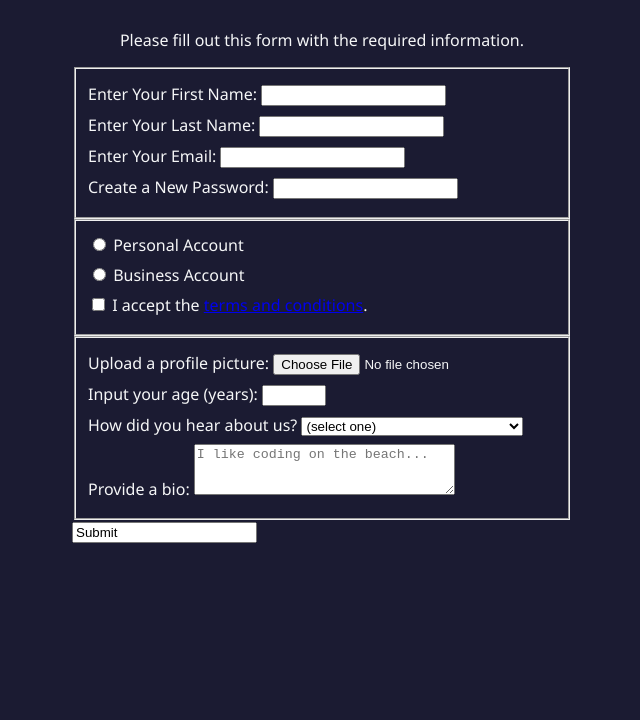
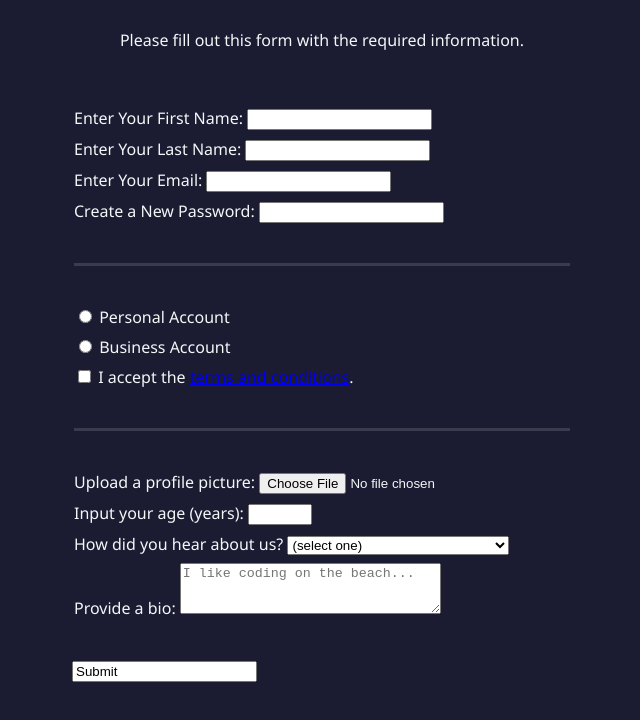
Before and after one commit to adex-badr18/simple-registration-form, a plain HTML site: page index.html in a window 1280 px wide. Shown: the part 78-798 px from the top of the page, without its empty margins (318-958 px from the left). Drawn offline with Linux system fonts and the light colour scheme.

Commit message:
Style the fieldsets

```diff
--- a/css/styles.css
+++ b/css/styles.css
@@ -25,3 +25,13 @@ form {
     min-width: 300px;
     width: 60vw;
 }
+
+fieldset {
+    border: 0;
+    padding: 2rem 0;
+    border-bottom: 3px solid #3b3b4f;
+}
+
+fieldset:last-of-type {
+    border-bottom: none;
+}
```
